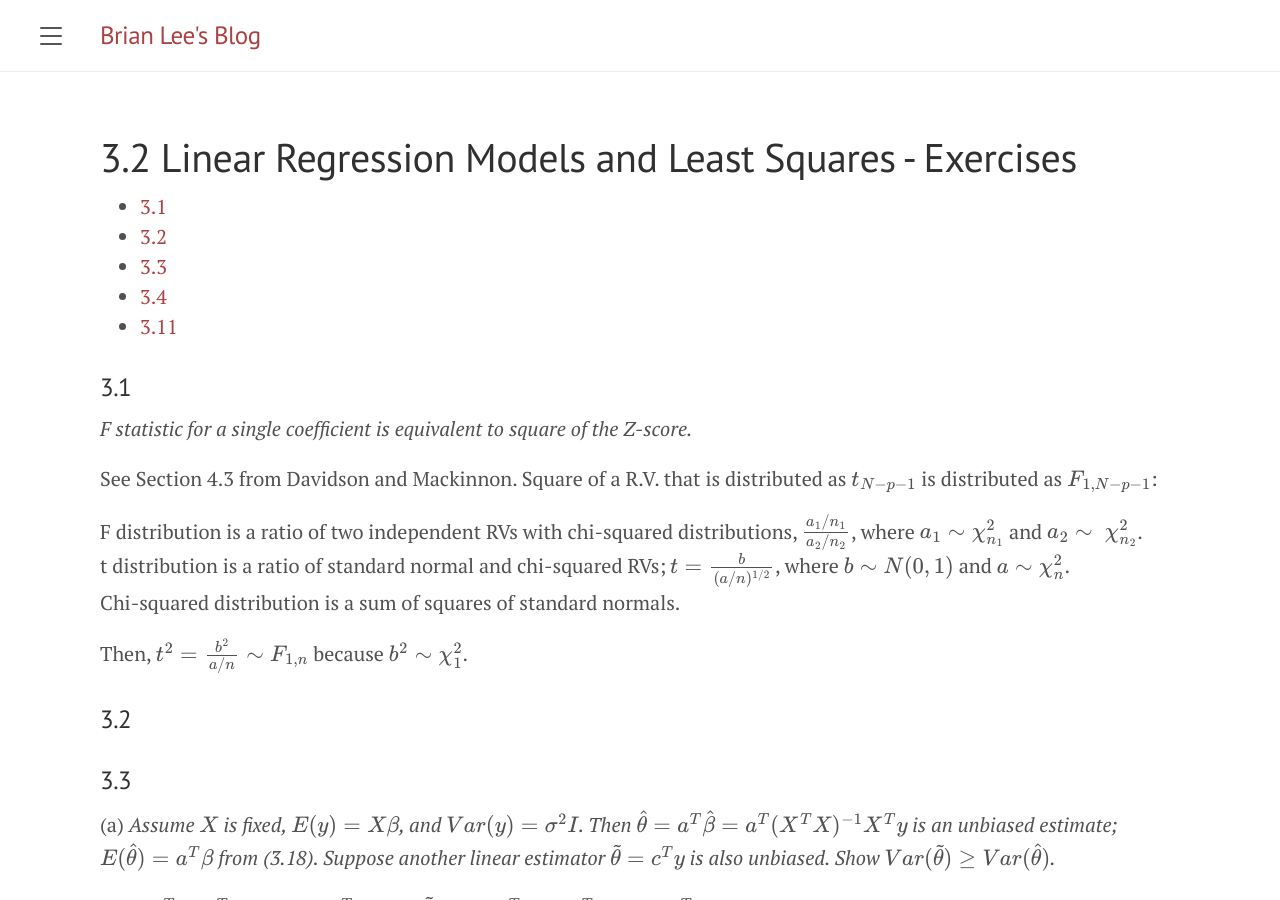
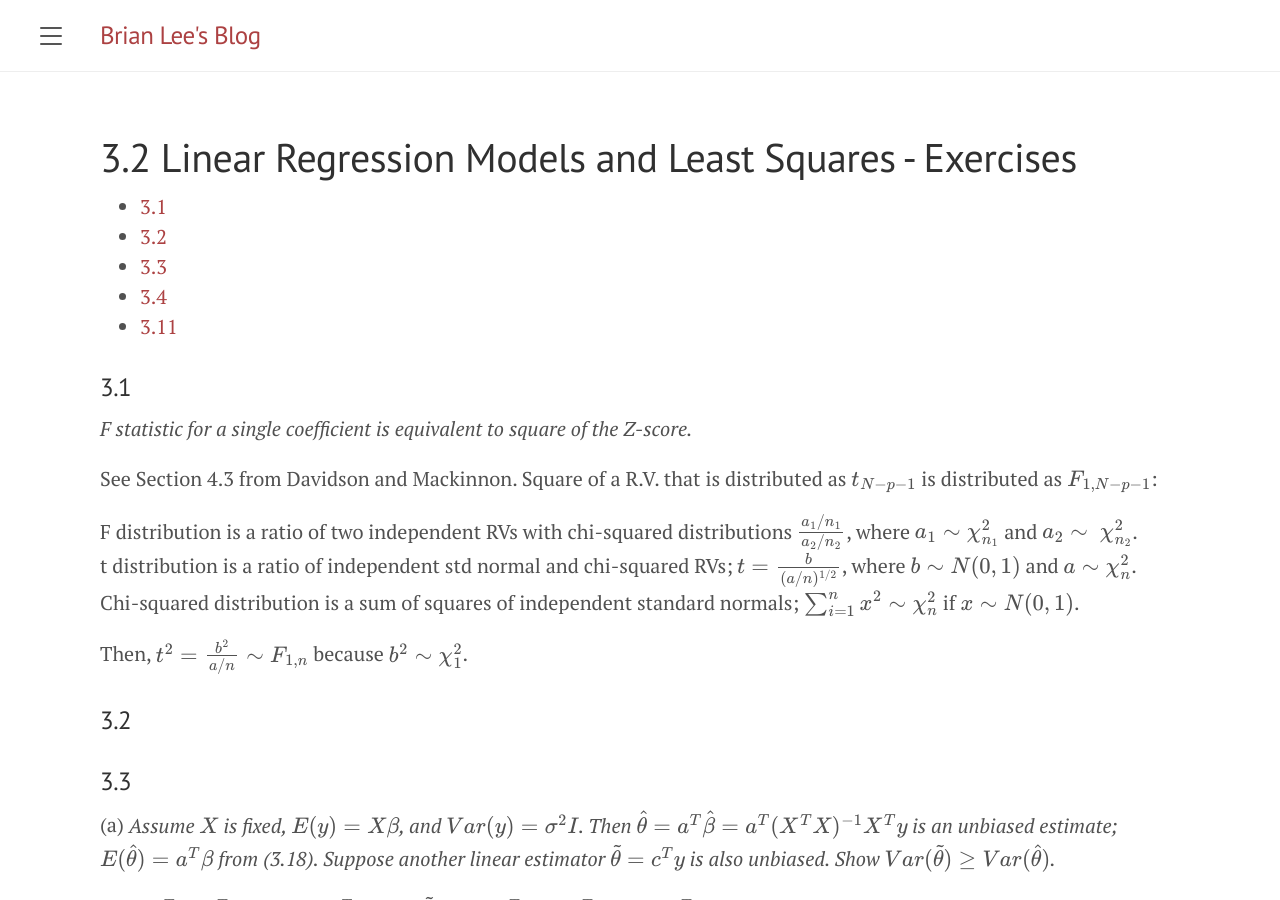
Before and after one commit to briansmlee/briansmlee.github.io, a Jekyll site: the page built from docs/_esl_posts/03_02_Exercises.md, in a window 1280 px wide and 900 px high. Built offline with Jekyll 4.4.1, drawn with Linux system fonts in a browser that asks for light colours; formulas are drawn with MathJax 3.

Commit message:
More ESL Ex 3.1 typos

```diff
--- a/docs/_esl_posts/03_02_Exercises.md
+++ b/docs/_esl_posts/03_02_Exercises.md
@@ -17,9 +17,9 @@ usemathjax: true
 
 See Section 4.3 from Davidson and Mackinnon. Square of a R.V. that is distributed as $t_{N-p-1}$ is distributed as $F_{1, N-p-1}$:
 
-F distribution is a ratio of two independent RVs with chi-squared distributions, $\frac{a_1 / n_1}{a_2 / n_2}$, where $a_1 \sim \chi_{n_1}^2$ and $a_2 \sim ~ \chi_{n_2}^2$.\\
-t distribution is a ratio of standard normal and chi-squared RVs; $t = \frac{b}{(a / n)^{1/2}}$, where $b \sim N(0,1)$ and $a \sim \chi^2_{n}$.\\
-Chi-squared distribution is a sum of squares of standard normals.
+F distribution is a ratio of two independent RVs with chi-squared distributions $\frac{a_1 / n_1}{a_2 / n_2}$, where $a_1 \sim \chi_{n_1}^2$ and $a_2 \sim ~ \chi_{n_2}^2$.\\
+t distribution is a ratio of independent std normal and chi-squared RVs; $t = \frac{b}{(a / n)^{1/2}}$, where $b \sim N(0,1)$ and $a \sim \chi^2_{n}$.\\
+Chi-squared distribution is a sum of squares of independent standard normals; $\sum^n\_{i=1} x^2 \sim \chi_n^2$ if $x \sim N(0,1)$.
 
 Then, $t^2 = \frac{b^2}{a / n} \sim F_{1, n}$ because $b^2 \sim \chi^2_{1}$.
 
```
